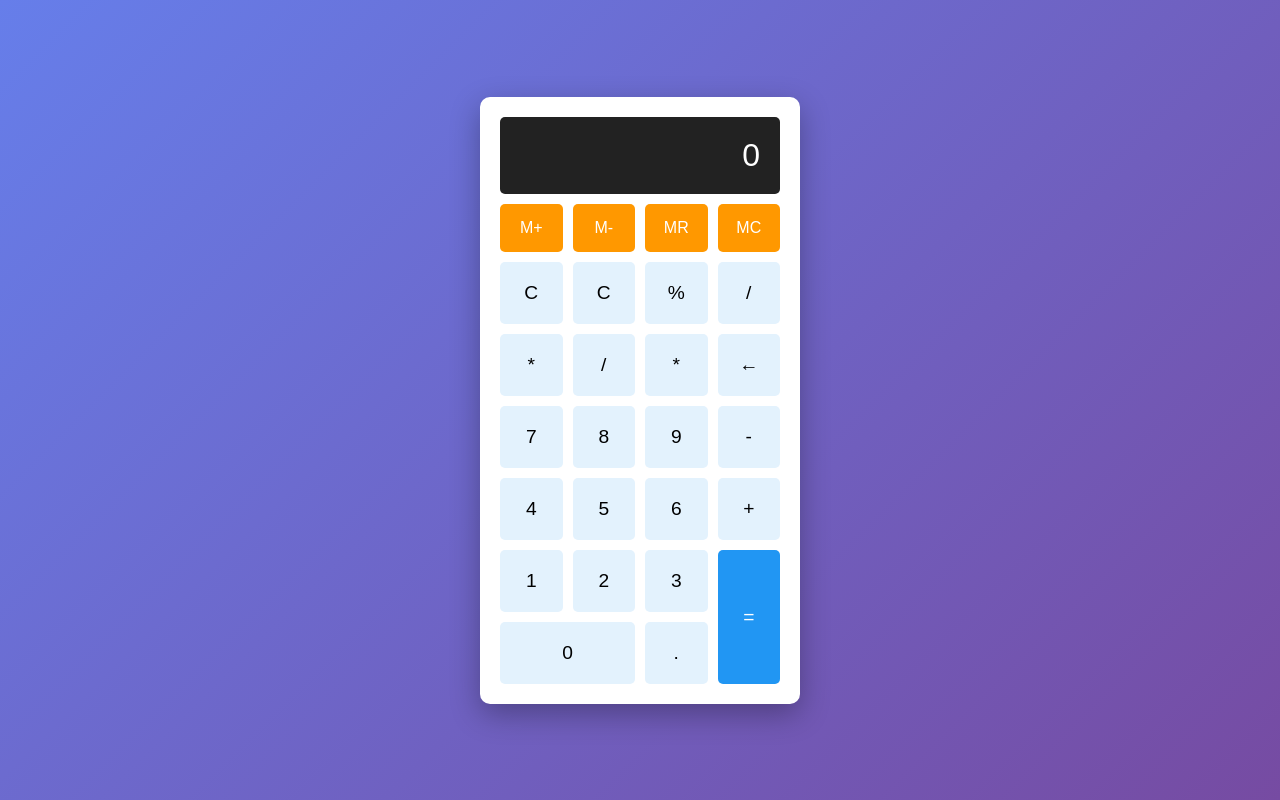
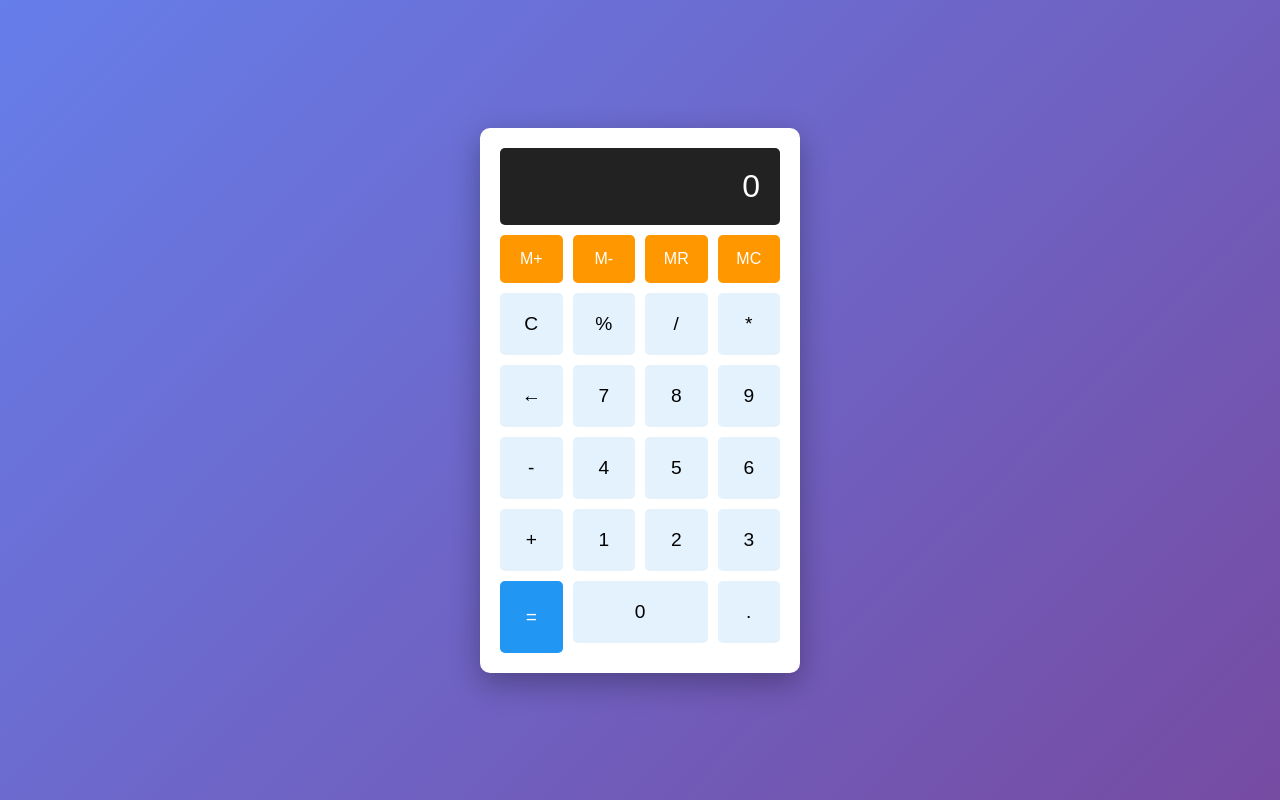
Before and after one commit to weipoyen970211/calculator-source-1, a plain HTML site: page index.html in a window 1280 px wide. Drawn offline with Linux system fonts and the light colour scheme.

Commit message:
修正重複的 C / / / * 按鈕
上次新增 % 按鈕時複製貼上沒刪乾淨，導致 C、/、* 各重複一次，
把按鈕 grid 排版往下擠了一整排。移除多餘的重複按鈕。

Co-Authored-By: Claude Sonnet 5 <noreply@anthropic.com>

```diff
--- a/index.html
+++ b/index.html
@@ -19,11 +19,7 @@
         </div>
         <div class="buttons">
             <button onclick="clearDisplay()">C</button>
-            <!-- 在 C 按鈕後面增加 % 按鈕 -->
-            <button onclick="clearDisplay()">C</button>
             <button onclick="calculatePercentage()">%</button>
-            <button onclick="appendToDisplay('/')">/</button>
-            <button onclick="appendToDisplay('*')">*</button>
             <button onclick="appendToDisplay('/')">/</button>
             <button onclick="appendToDisplay('*')">*</button>
             <button onclick="deleteLast()">←</button>
```
